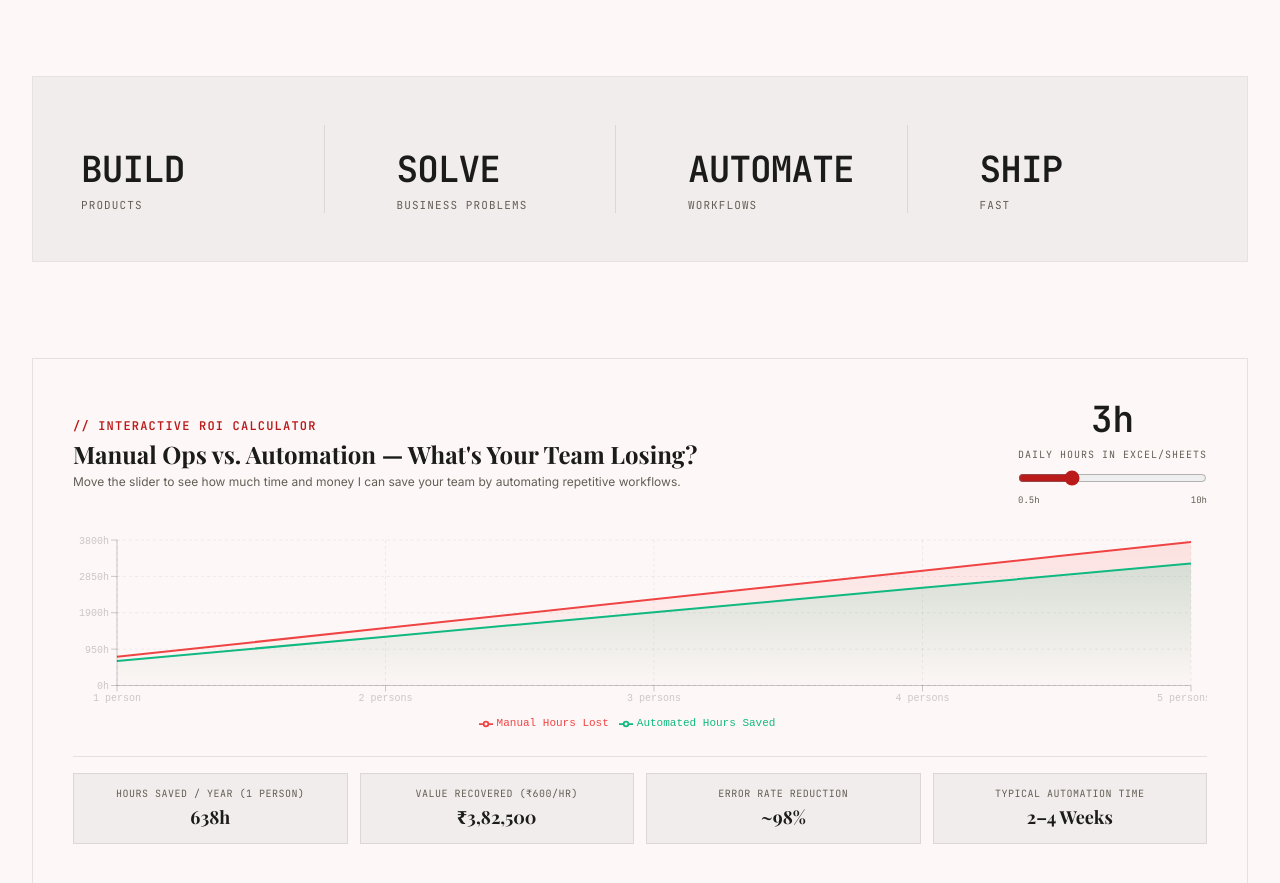
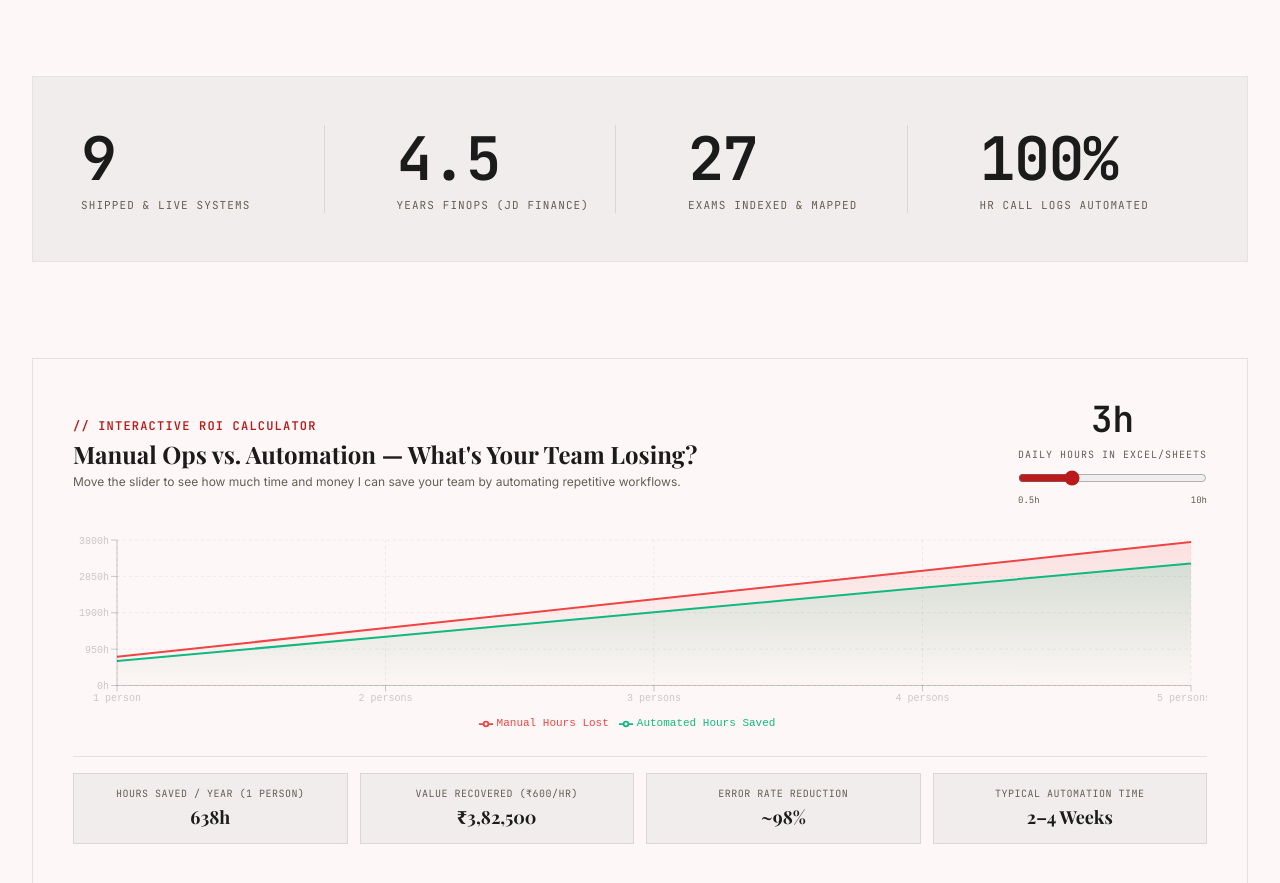
Before and after one commit to Arpitj9974/Arpitj9974-portfolio-, a React (Vite) app: page / in a window 1280 px wide. Shown: the part 1420-2303 px from the top of the page. Built offline with nearby package versions, Linux system fonts and the light colour scheme; a web font is replaced by a local one.

Commit message:
Update Proof in Numbers section with real quantifiable metrics

```diff
--- a/src/data.ts
+++ b/src/data.ts
@@ -18,10 +18,10 @@ export const PORTFOLIO_OWNER = {
     github: "github.com/Arpitj9974"
   },
   stats: [
-    { label: "Products", value: "BUILD" },
-    { label: "Business Problems", value: "SOLVE" },
-    { label: "Workflows", value: "AUTOMATE" },
-    { label: "Fast", value: "SHIP" }
+    { label: "Shipped & Live Systems", value: "9" },
+    { label: "Years FinOps (JD Finance)", value: "4.5" },
+    { label: "Exams Indexed & Mapped", value: "27" },
+    { label: "HR Call Logs Automated", value: "100%" }
   ],
   skills: {
     whatIDo: [
```
